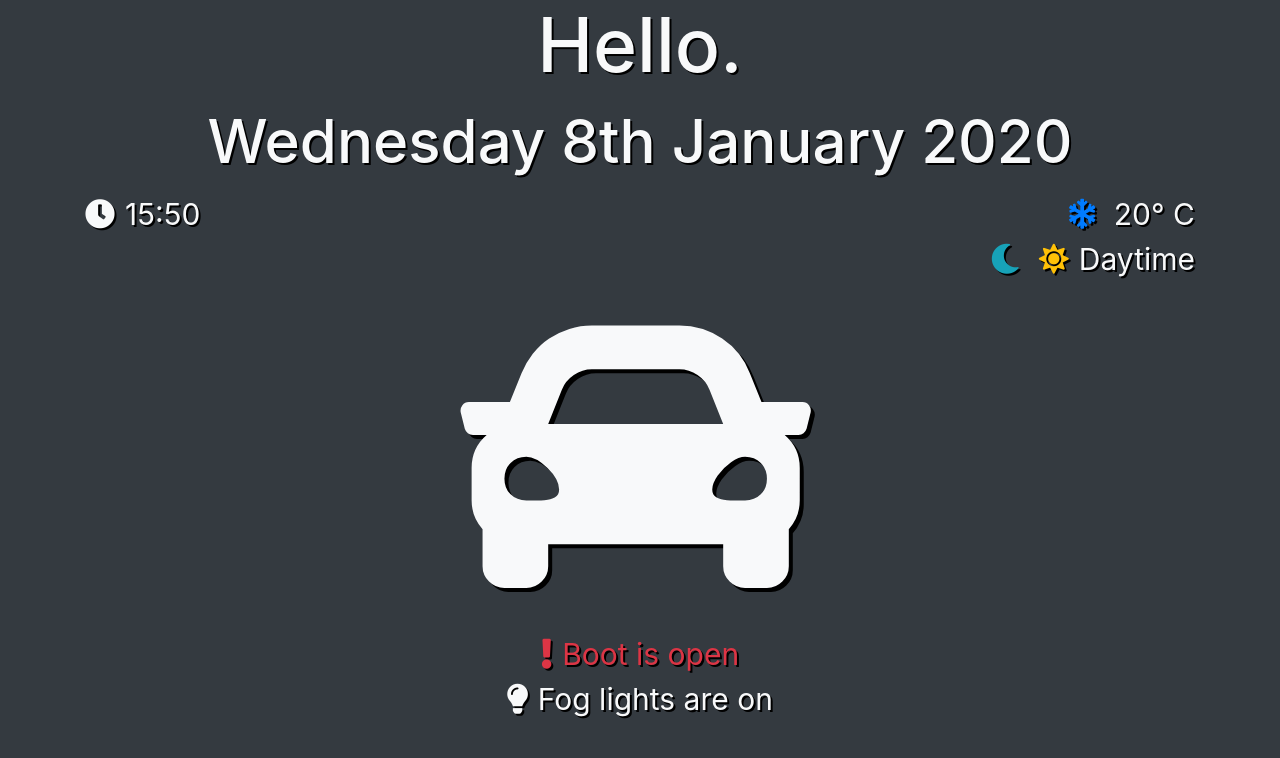
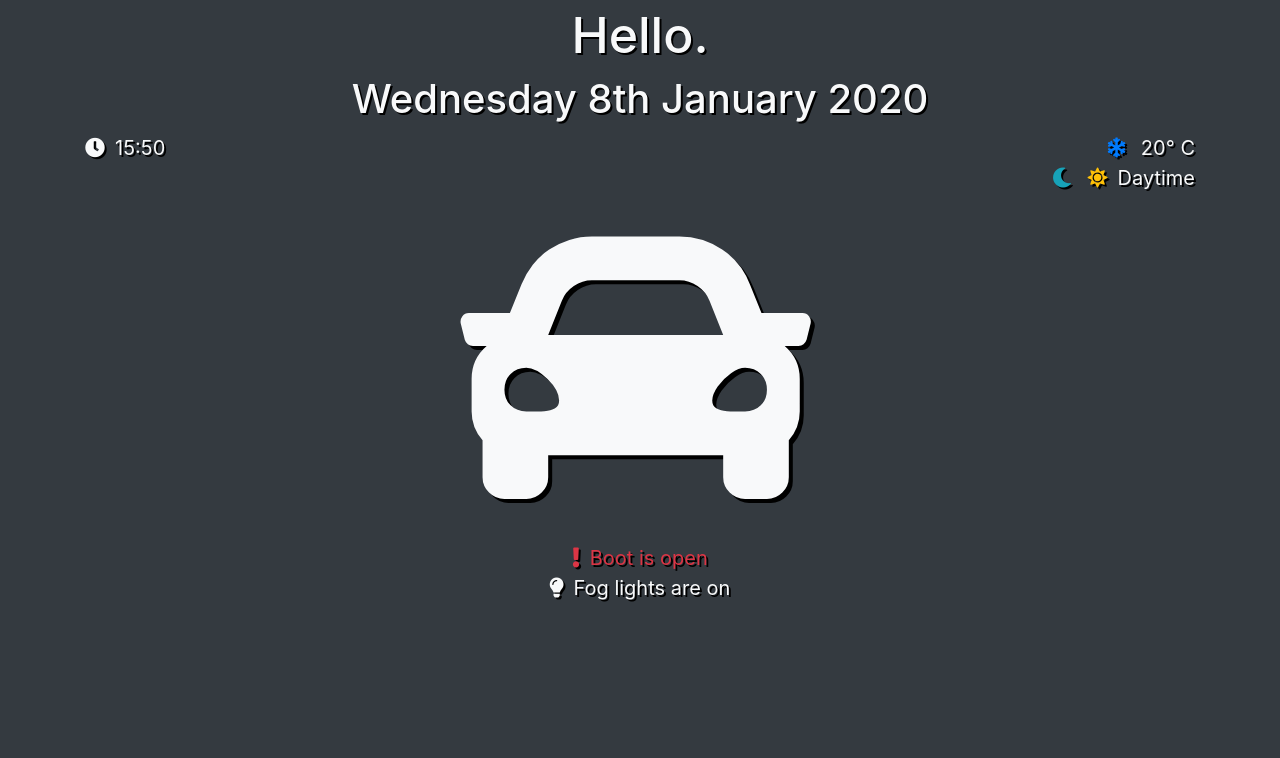
Before and after one commit to CoburnJoe/Pi-Car, a Flask app: template Pi_Car/templates/main.html in a window 1280 px wide. Shown: the top 758 px of the page. Run offline with Flask 2, Linux system fonts and the light colour scheme; the template is opened without the code that fills it, so the values that code supplies are empty; some libraries are stand-ins or nearby versions.

Commit message:
UI changes for Pi display

```diff
--- a/Pi_Car/static/css/style.css
+++ b/Pi_Car/static/css/style.css
@@ -1,8 +1,12 @@
 html,
 body {
-	font-size: 30px;
+	font-size: 20px;
 	background-color: var(--gray-dark);
 	text-shadow: 2px 2px #000000;
+}
+
+html {
+    padding: 5px;
 }
 
 i {
--- a/Pi_Car/templates/reverse.html
+++ b/Pi_Car/templates/reverse.html
@@ -1,7 +1,2 @@
-
-
-
-
-
 
 <img src="{{ base_url }}">
```
Also changed, not shown: Pi_Car/main.py (+13 -13 lines).
